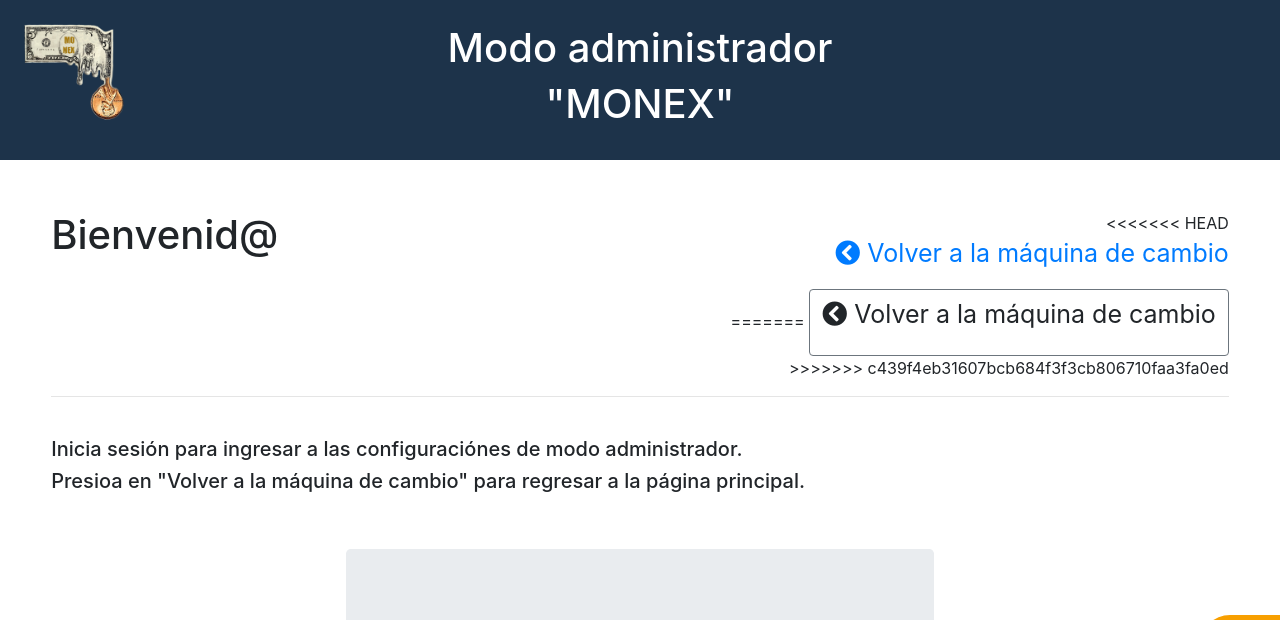
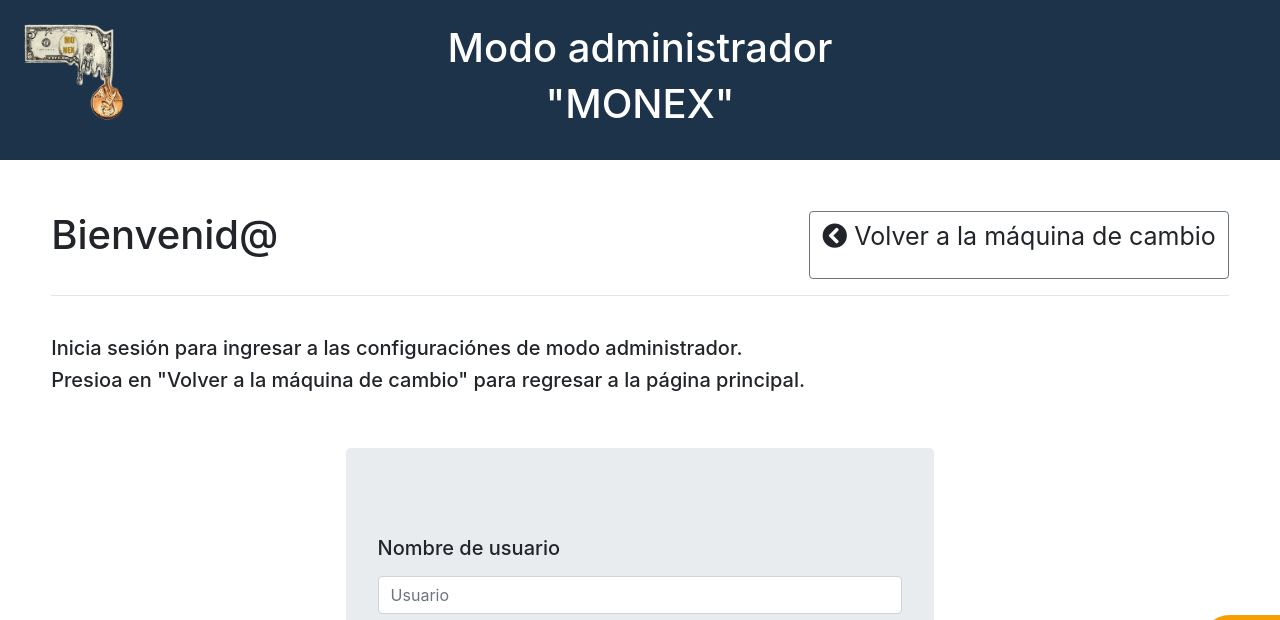
Before and after one commit to Faskomilo/MONEX, a Python web app: template templates/admin_login.html in a window 1280 px wide. Shown: the top 620 px of the page. Run offline with Jinja, Linux system fonts and the light colour scheme; the template is opened without the code that fills it, so the values that code supplies are empty; some libraries are stand-ins or nearby versions.

Commit message:
commit error

```diff
--- a/templates/admin_login.html
+++ b/templates/admin_login.html
@@ -30,11 +30,7 @@
         <h1>Bienvenid@</h1>
       </div>
       <div class="col-6" style="text-align: right;">
-<<<<<<< HEAD
-        <a href="monex/index"><p style="font-size: 25px;"><i class="fas fa-chevron-circle-left"></i>  Volver a la máquina de cambio</p></a>
-=======
         <a id="goToIndex" role="button" class="btn btn-outline-secondary"><p style="font-size: 25px;"><i class="fas fa-chevron-circle-left"></i>  Volver a la máquina de cambio</p></a>
->>>>>>> c439f4eb31607bcb684f3f3cb806710faa3fa0ed
       </div>
     </div>
 
```
